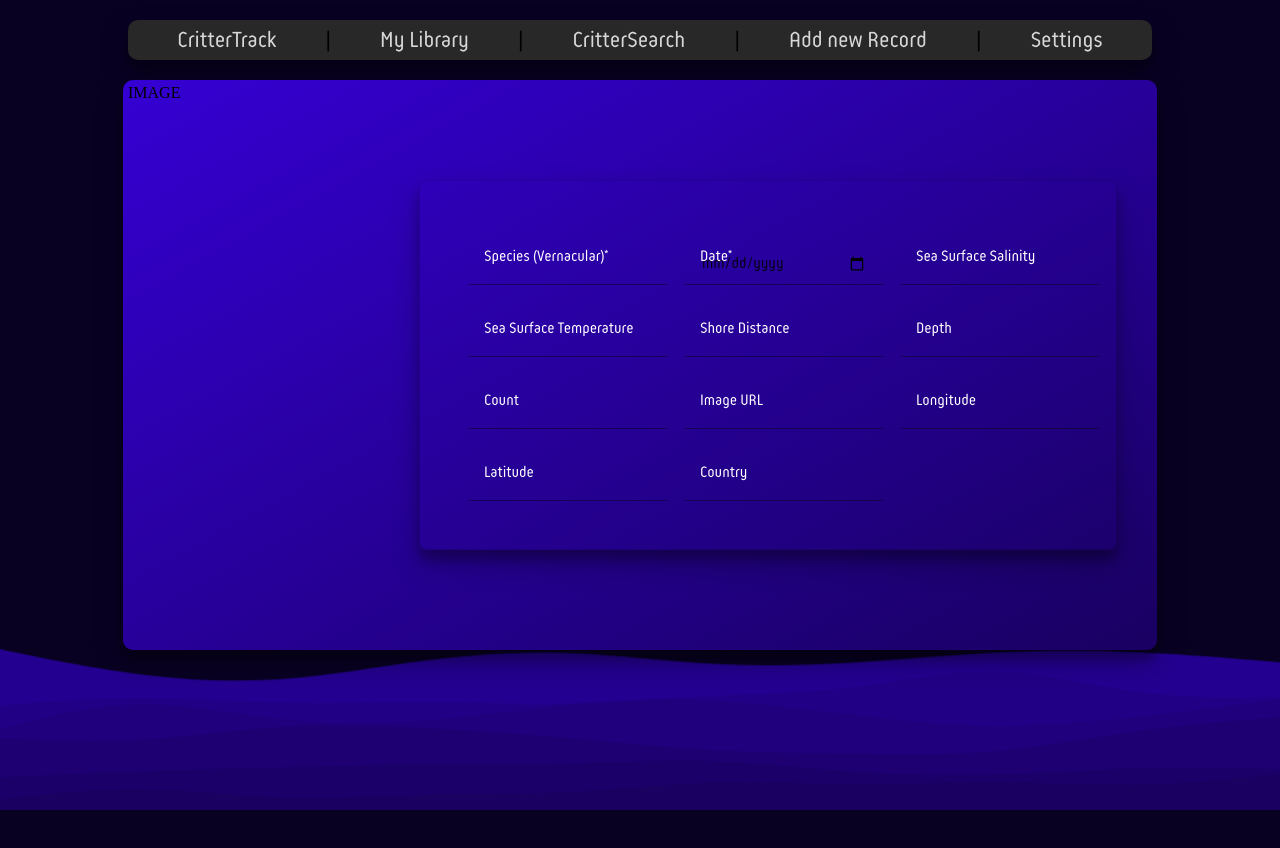
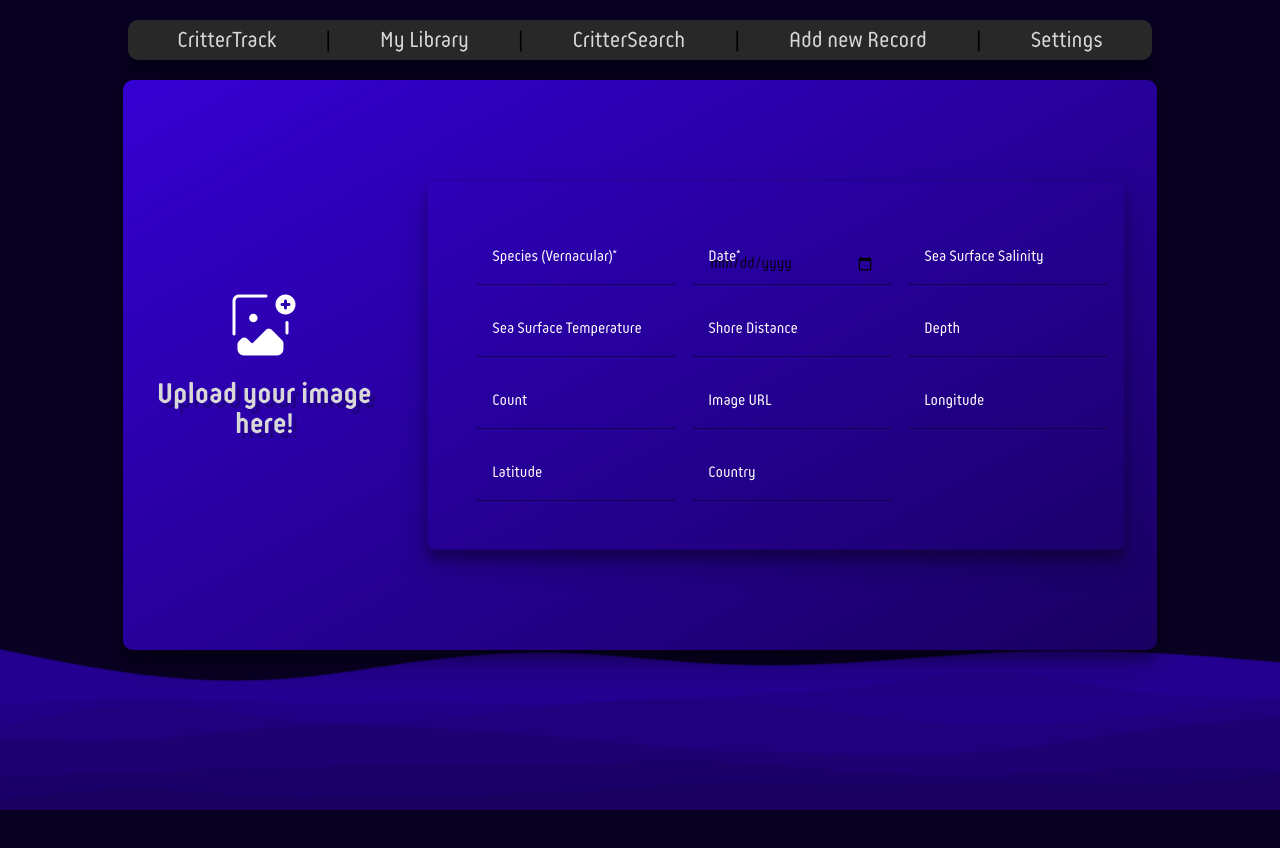
Before and after one commit to dekaratas/CritterTrack, a React (Vite) app in the folder CritterTrack/src/renderer/: page / in a window 1280 px wide. Shown: the top 848 px of the page. Built offline with nearby package versions, Linux system fonts and the light colour scheme.

Commit message:
Add image upload button animation

```diff
--- a/CritterTrack/src/renderer/src/components/AddRecord/AddRecord.css
+++ b/CritterTrack/src/renderer/src/components/AddRecord/AddRecord.css
@@ -3,7 +3,7 @@
 .addRecordContainer {
   display: flex;
   flex-direction: row;
-  justify-content: space-between;
+  justify-content: space-evenly;
   background-image: linear-gradient(to bottom right, #3500d3, #190061);
   width: 80vw;
   height: 70vh;
--- a/CritterTrack/src/renderer/src/components/AddRecord/AddRecord.jsx
+++ b/CritterTrack/src/renderer/src/components/AddRecord/AddRecord.jsx
@@ -1,3 +1,4 @@
+import ImageUpload from '../ImageUpload/ImageUpload'
 import './AddRecord.css'
 import { useState } from 'react'
 
@@ -28,7 +29,7 @@ export default function AddRecord() {
 
   return (
     <div className="addRecordContainer">
-      <div className="imageContainer">IMAGE</div>
+      <ImageUpload />
       <div className="form-container">
         <form action="">
           {inputs.map((input) => (
--- /dev/null
+++ b/CritterTrack/src/renderer/src/components/ImageUpload/ImageUpload.jsx
@@ -0,0 +1,13 @@
+import addImage from '../../assets/icons8-image-file-add-64.png'
+import './imageupload.css'
+
+export default function ImageUpload() {
+  return (
+    <div className="image-upload-container">
+      <h1 className="upload-instruct">Upload your image here!</h1>
+      <button>
+        <img src={addImage} alt="imageAdd" />
+      </button>
+    </div>
+  )
+}
--- /dev/null
+++ b/CritterTrack/src/renderer/src/components/ImageUpload/imageupload.css
@@ -0,0 +1,33 @@
+.image-upload-container {
+  display: flex;
+  flex-direction: column-reverse;
+  align-items: center;
+  justify-content: center;
+}
+
+img {
+  width: 64px;
+  margin-bottom: 20px;
+}
+
+button {
+  border: none;
+  background-color: transparent;
+  transition: 0.2s;
+}
+
+button:hover {
+  transform: scale(1.1);
+  cursor: pointer;
+}
+
+button:active {
+  transform: translateY(6px);
+}
+
+.upload-instruct {
+  font-size: 30px;
+  font-family: 'Reso-Bold';
+  text-align: center;
+  text-shadow: 5px 5px 0px rgba(0, 0, 0, 0.2);
+}
```
Also changed, not shown: CritterTrack/src/renderer/src/services/imageUploadService.js (added).
